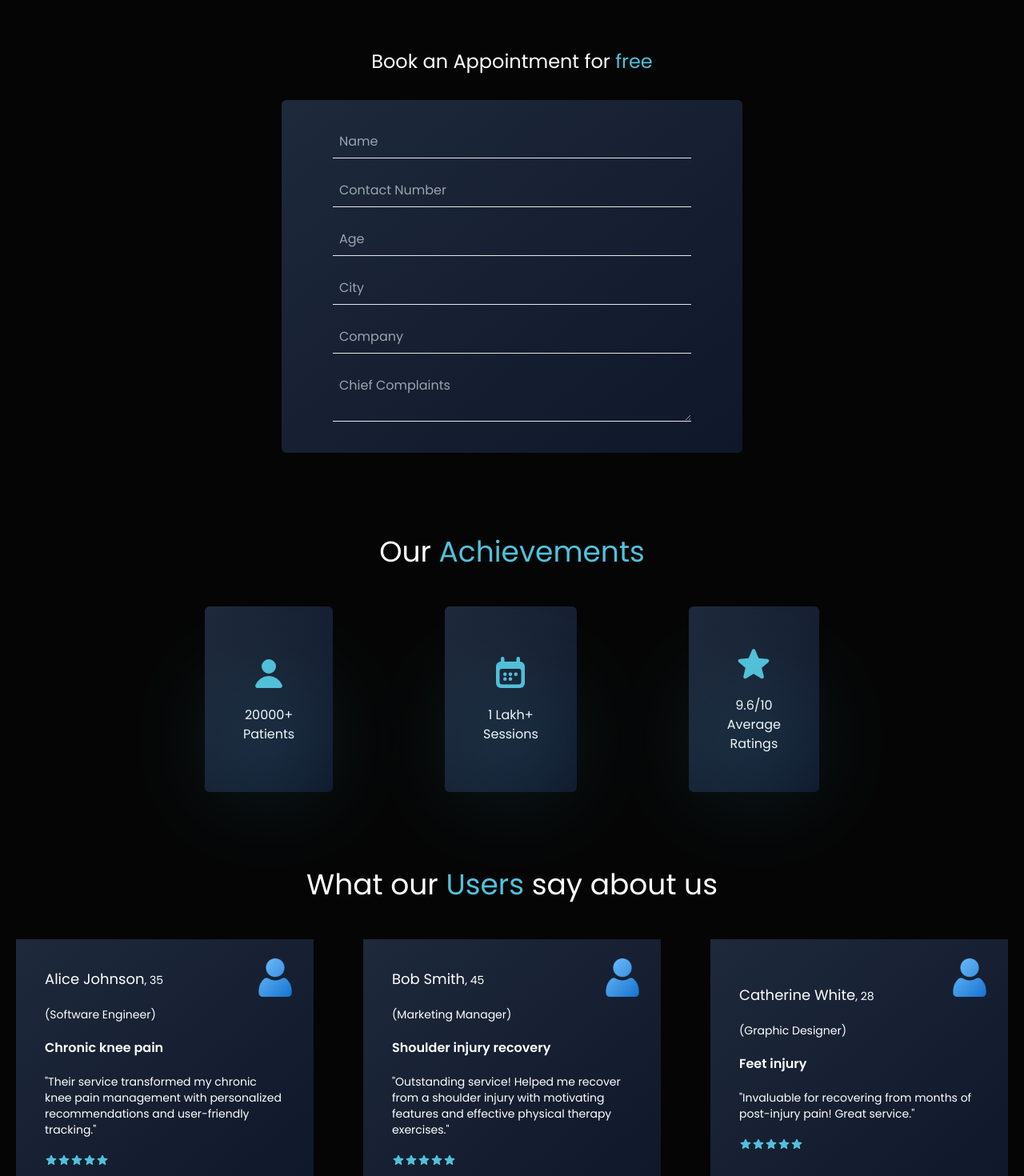
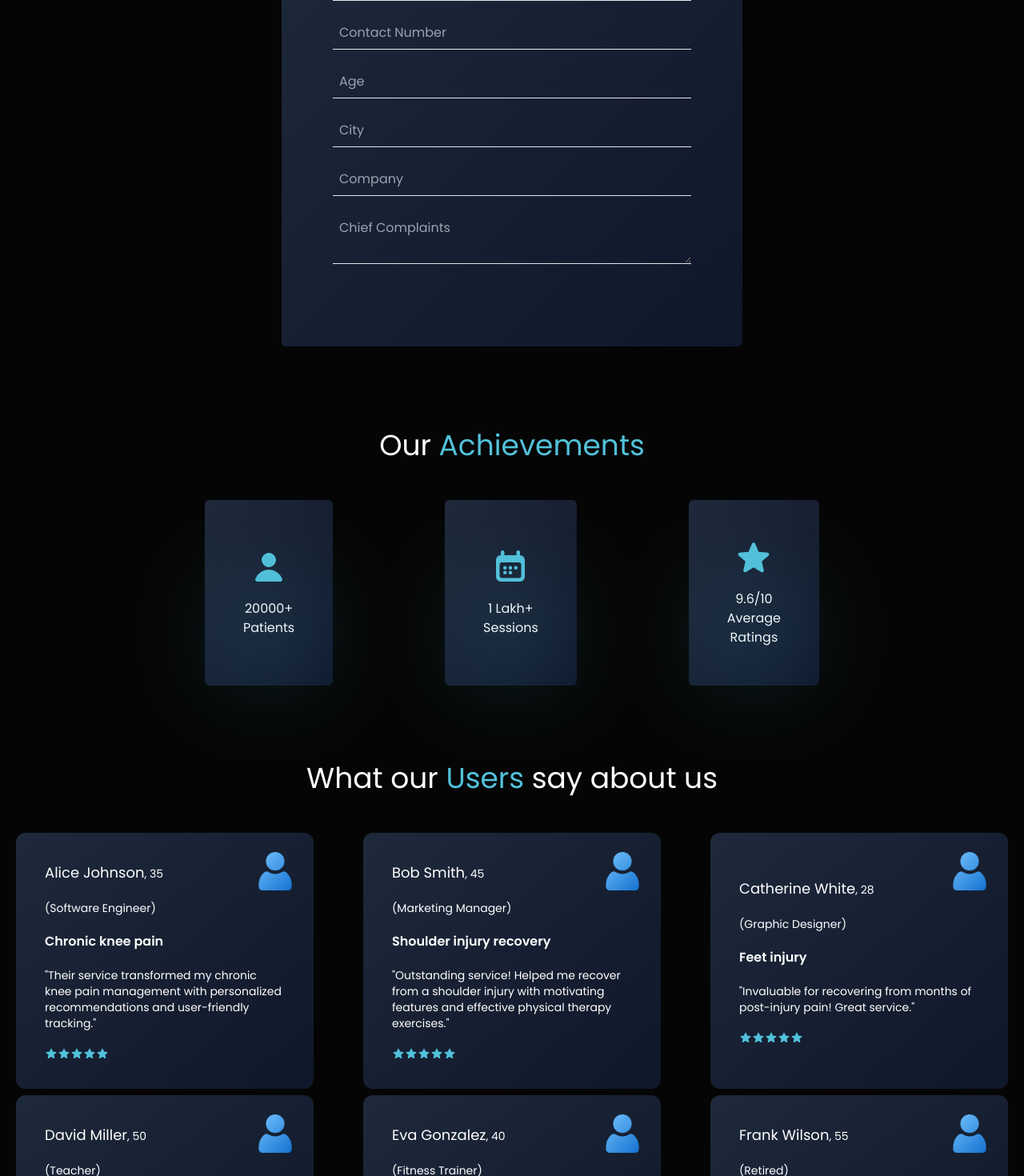
Before and after one commit to j-mahapatra/healthcare-landing-page, a React (Vite) app: page / in a window 1280 px wide. Shown: the part 900-2370 px from the top of the page at 80% size. Built offline with nearby package versions, Linux system fonts and the light colour scheme.

Commit message:
style: change styles in some components

```diff
--- a/src/App.tsx
+++ b/src/App.tsx
@@ -7,7 +7,7 @@ function App() {
   return (
     <div className='bg-secondary'>
       <Navbar />
-      <section id='hero' className='h-screen'>
+      <section id='hero'>
         <Hero />
       </section>
       <section id='booking' className='pb-16'>
--- a/src/components/BookingForm.tsx
+++ b/src/components/BookingForm.tsx
@@ -15,7 +15,7 @@ export default function BookingForm() {
       <p className='text-white text-2xl text-center sm:text-left'>
         Book an Appointment for <span className='text-primary'>free</span>
       </p>
-      <div className='flexCenter w-full py-8 px-16 max-w-xl rounded-md blackGradient'>
+      <div className='flexCenter w-full py-24 px-16 max-w-xl rounded-md blackGradient'>
         <form
           onSubmit={(e) => {
             e.preventDefault();
--- a/src/components/Hero.tsx
+++ b/src/components/Hero.tsx
@@ -1,6 +1,6 @@
 export default function Hero() {
   return (
-    <div className='flex flex-col sm:flex-row p-12 justify-center sm:justify-start'>
+    <div className='flex flex-col sm:flex-row p-12 mb-36 justify-center sm:justify-start'>
       <div className='flexCenter flex-col sm:items-start p-5 w-full sm:w-2/3'>
         <p className='text-white text-6xl sm:text-7xl text-center sm:text-left'>
           live life,
--- a/src/components/Navbar.tsx
+++ b/src/components/Navbar.tsx
@@ -8,7 +8,7 @@ export default function Navbar() {
   const [isMobileMenuOpen, setIsMobileMenuOpen] = useState<boolean>(false);
 
   return (
-    <div className='sticky flex w-full p-5'>
+    <div className='sticky top-0 flex w-full p-5 z-20'>
       <div className='flexCenter'>
         <img src='logo.svg' alt='Fix Health' className='w-[135px]' />
       </div>
--- a/src/components/TestimonialCard.tsx
+++ b/src/components/TestimonialCard.tsx
@@ -16,7 +16,7 @@ export default function TestimonialCard({
   }
 
   return (
-    <div className='relative flexCenter w-full basis-[100%] sm:basis-[30%] blackGradient p-2'>
+    <div className='relative flexCenter w-full basis-[100%] sm:basis-[30%] blackGradient p-2 rounded-xl'>
       <div className='flex flex-col space-y-5 w-full h-max m-5 rounded-md p-2'>
         <p className='text-white text-sm text-center sm:text-left'>
           <span className='text-lg'>{name}</span>, {age}
```
